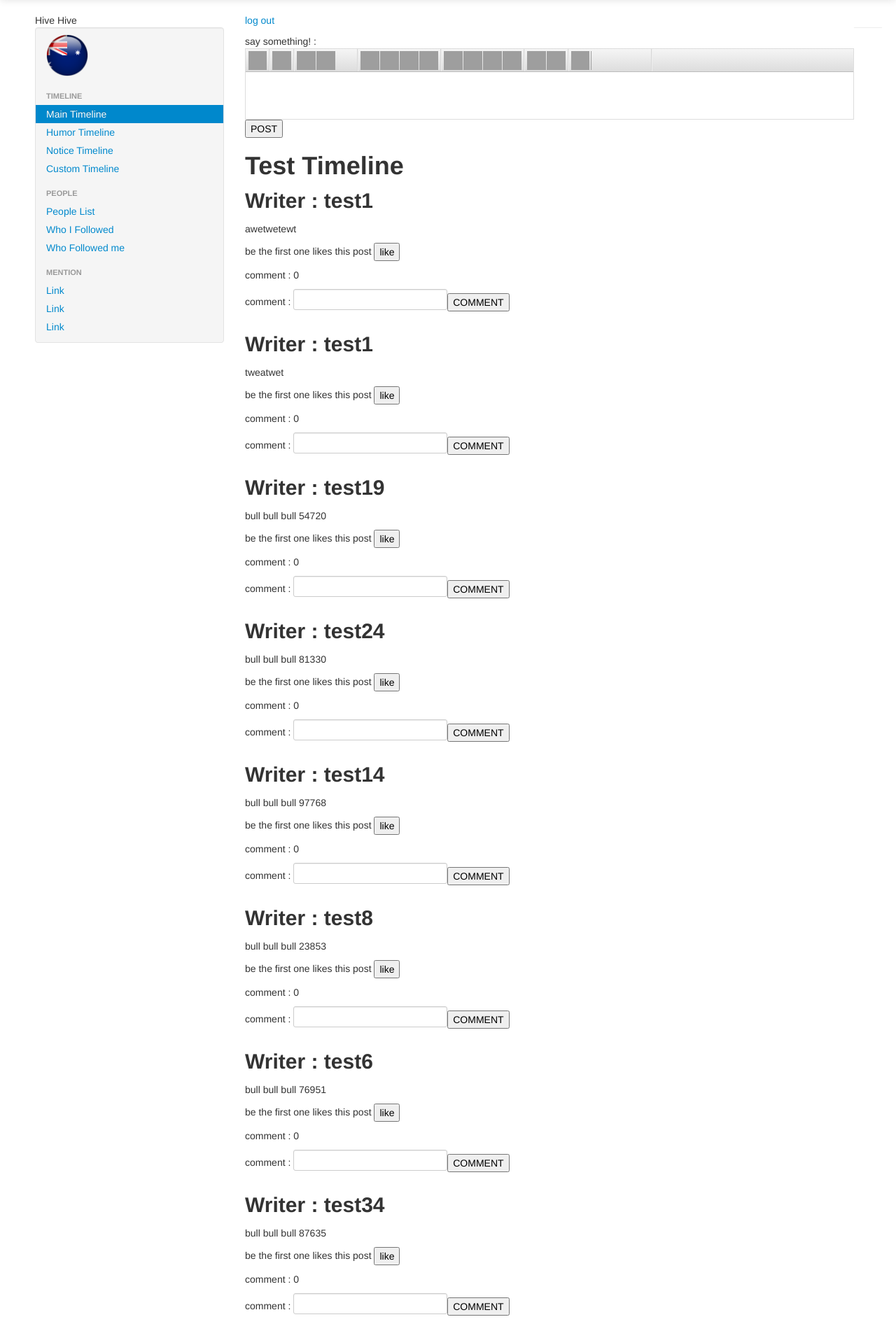
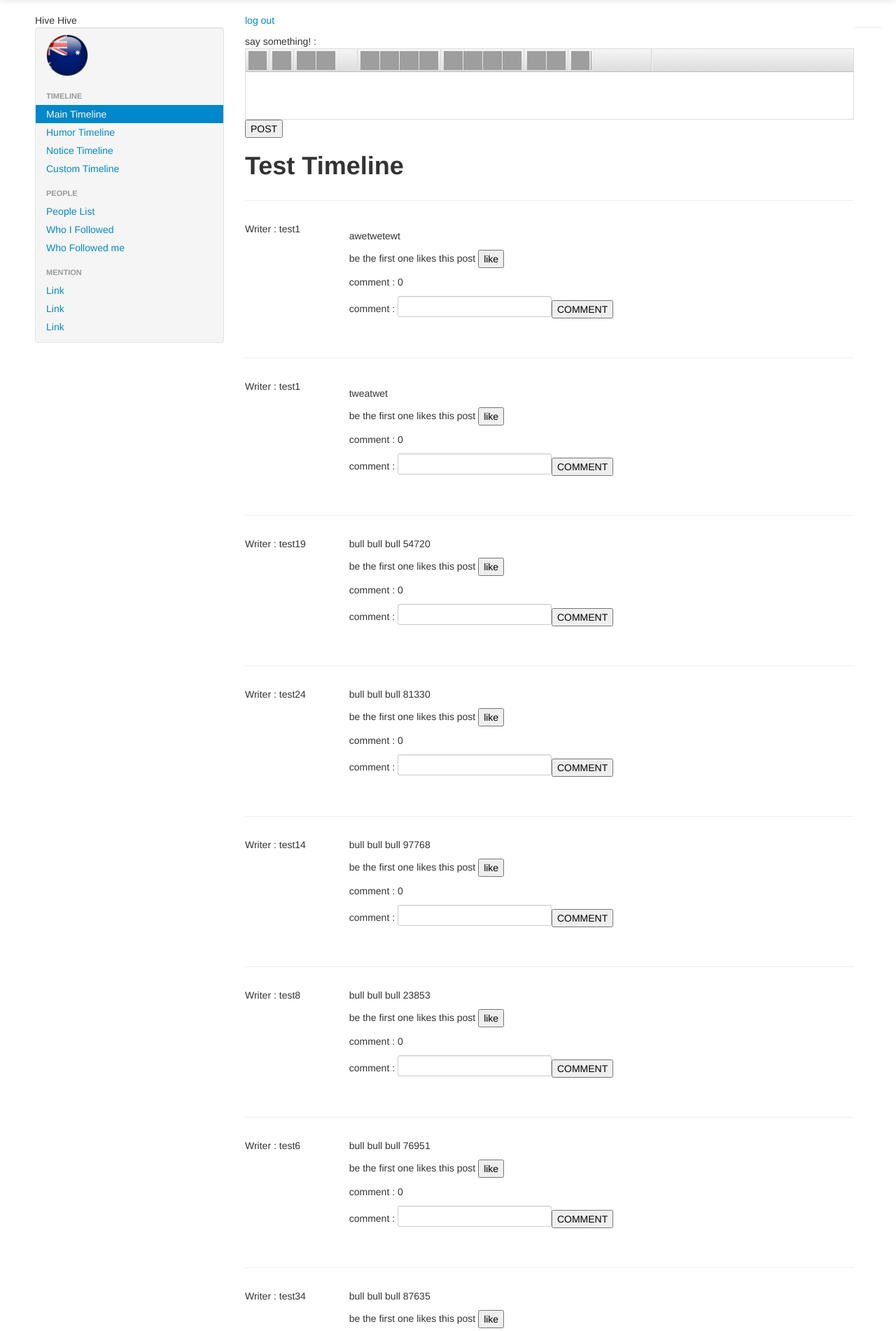
Before and after one commit to afool/hive, a Django app: template hive/html/templates/timelines/timeline_view.html in a window 1280 px wide. Shown: the part 41-1943 px from the top of the page at 70% size. Run offline with Django 3.2, Linux system fonts and the light colour scheme; the template is opened without the code that fills it: values that come from a table or form of the project are taken from there, others are empty; data comes from the database, SQL or seed files in the repository; tables that the repository leaves empty hold one stand-in row (values such as "Sample post"); parts of the project's set-up code (start-up, migrations or seed data) failed here and were passed over; grey boxes are pictures that could not be loaded.

Commit message:
applied grid layout to post

```diff
--- a/hive/html/templates/posts/post_render.html
+++ b/hive/html/templates/posts/post_render.html
@@ -1,4 +1,9 @@
-<h2>Writer : {{ post.author }}</h2>
+<div class="page-header"></div>
+<div class="row-fluid">
+	<div class="span2" id="writer_information{{ post.id }}">
+	Writer : {{ post.author }}
+	</div>
+	<div class="span10">
 		<p>
 			<!-- TO DO : using autoescape off is not safe,
 			 check whether post.contents is safe when User posts post-->
@@ -20,3 +25,11 @@
 				<li>{{ comment.get_rendered }}</li>
 			{% endfor %}
 		</p>
+
+		<!-- Comment Form -->
+		<form action="/posts/create_comment/{{ timeline.post.id }}/" method="post">{% csrf_token %}
+			</t>comment : <input type="text" name="comment_text"><input type="submit" value="COMMENT">
+		</form>
+		</hr>
+	</div>
+</div>
--- a/hive/html/templates/timelines/timeline_view.html
+++ b/hive/html/templates/timelines/timeline_view.html
@@ -54,11 +54,6 @@ Hive Hive
 		{% else %}
 			{{ timeline.post.get_rendered }}
 		{% endif %}
-		<!-- Comment Form -->
-		<form action="/posts/create_comment/{{ timeline.post.id }}/" method="post">{% csrf_token %}
-			</t>comment : <input type="text" name="comment_text"><input type="submit" value="COMMENT">
-		</form>
-		</hr>
 	{% endfor %}
 
 	<script type="text/javascript" src="{{ STATIC_URL }}js/jquery-1.8.0.min.js"></script>
```
Lines whose indentation alone changed are shown as unchanged.
